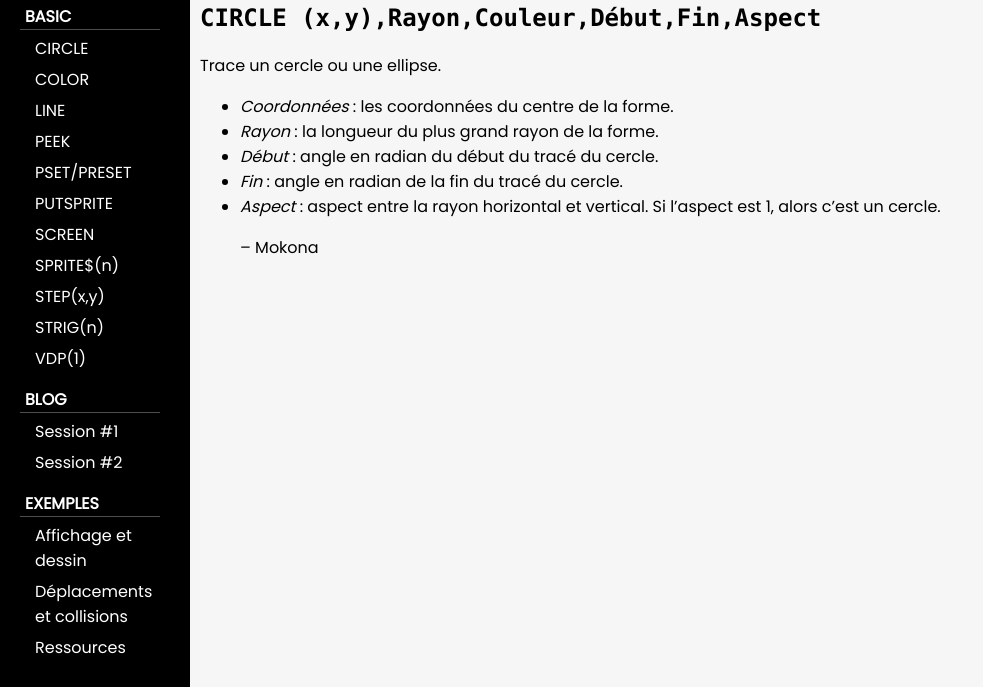
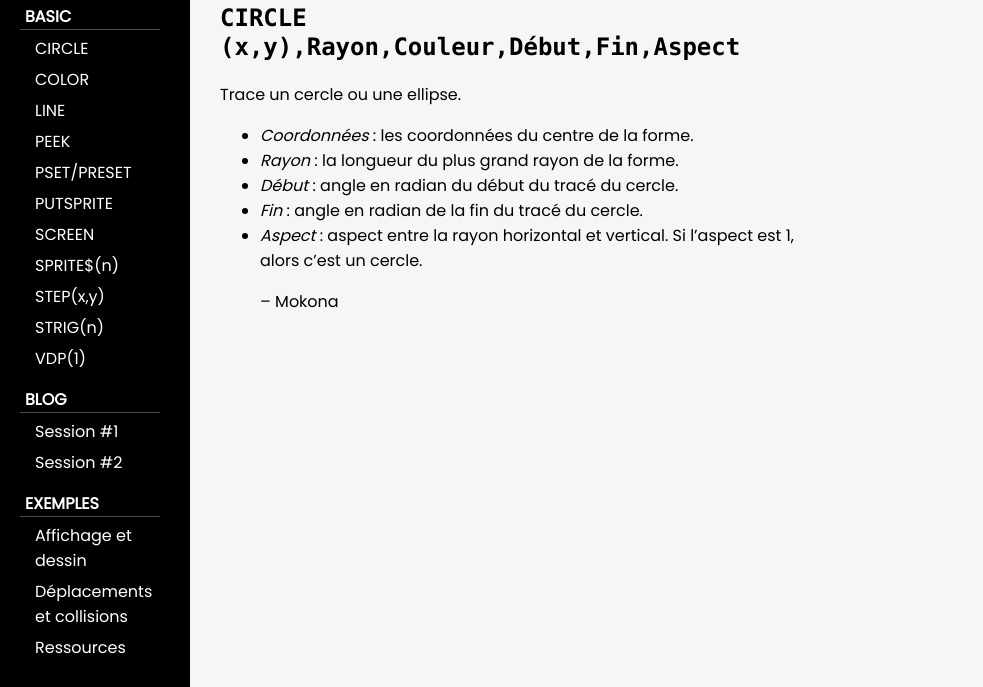
Before and after one commit to Asso-MO5/msx-project, an Astro site in the folder web/: page /msx-project/basic/circle in a window 1280 px wide. Shown: the part 113-800 px from the top of the page, without its empty margins (0-983 px from the left). Built offline with nearby package versions, Linux system fonts and the light colour scheme; Astro itself is replaced by a stand-in of ours.

Commit message:
style(article): max witdh

```diff
--- a/web/src/pages/[category]/[slug].astro
+++ b/web/src/pages/[category]/[slug].astro
@@ -26,8 +26,25 @@ const { Content, frontmatter } = Astro.props
 >
   <article>
     <h1>{frontmatter.title}</h1>
-    <Content />
-    {frontmatter.code && <Code url={frontmatter.code} />}
+    <div class="content">
+      <Content />
+    </div>
+
+    {
+      frontmatter.code && (
+        <Code url={frontmatter.code} lang={frontmatter?.lang || 'basic'} />
+      )
+    }
     <!-- {astro.html} -->
   </article>
 </Layout>
+
+<style>
+  article {
+    padding: 0 20px;
+  }
+
+  .content {
+    max-width: 600px;
+  }
+</style>
```
